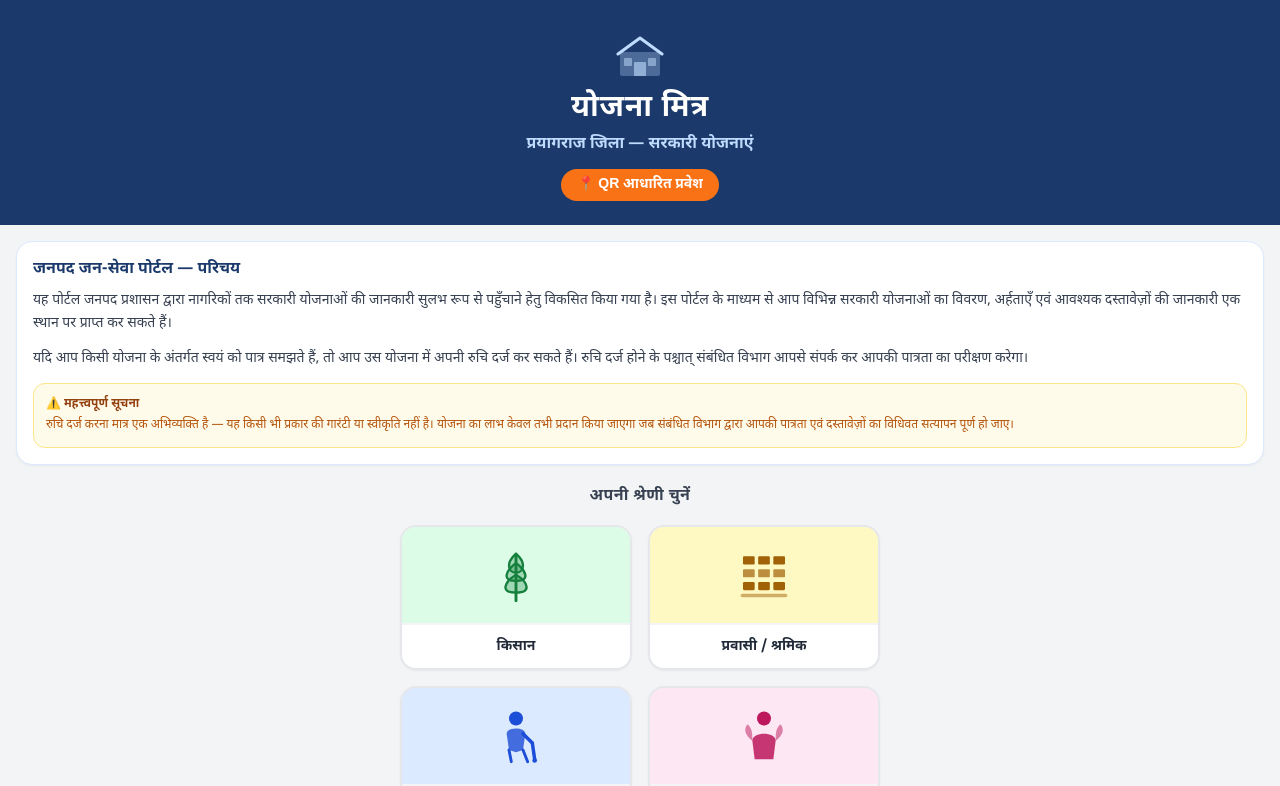
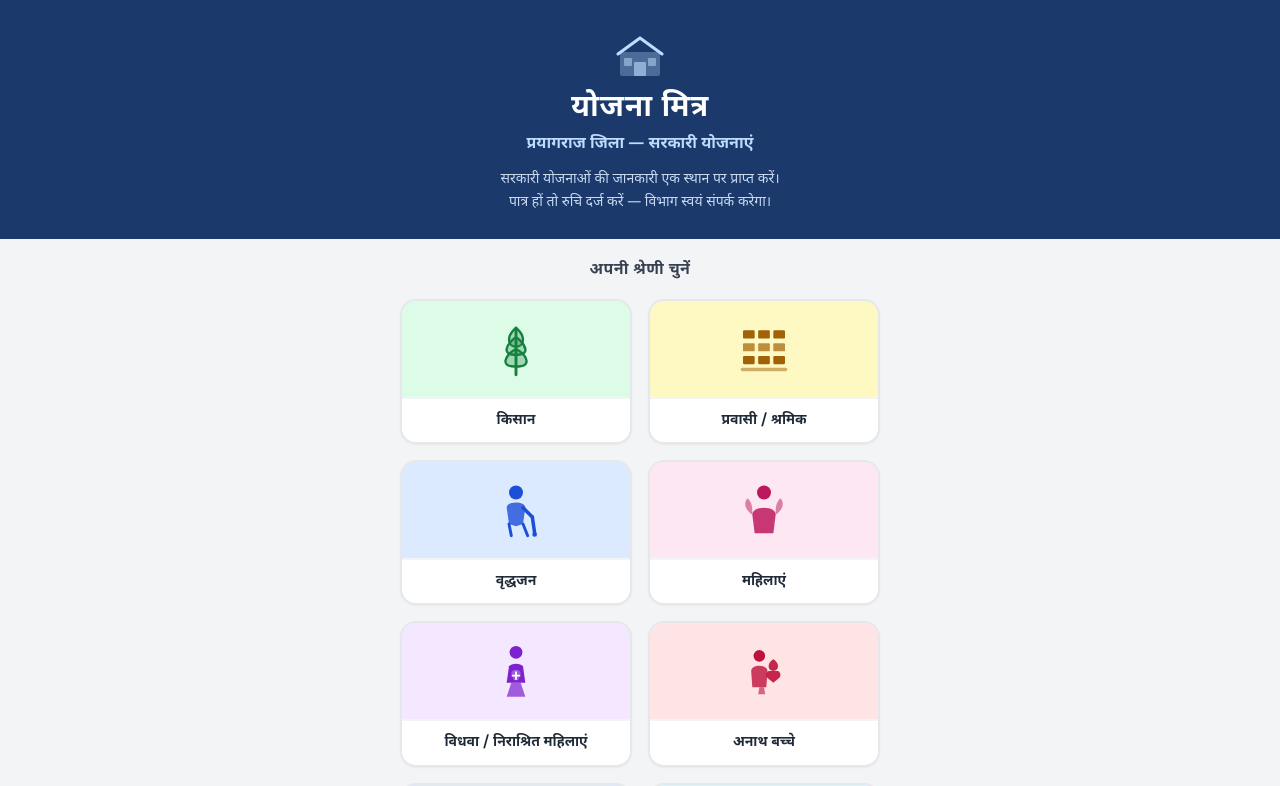
Before and after one commit to dipti-pixel/yojana-portal, a Next.js app: page / in a window 1280 px wide. Shown: the top 786 px of the page. Built offline with nearby package versions, Linux system fonts and the light colour scheme.

Commit message:
Condense intro to 2 lines on blue header, remove QR badge

```diff
--- a/app/page.js
+++ b/app/page.js
@@ -36,26 +36,12 @@ export default function Home() {
         </svg>
         <h1 className="text-3xl font-extrabold leading-snug tracking-wide">योजना मित्र</h1>
         <p className="text-blue-200 text-base mt-1 font-semibold">प्रयागराज जिला — सरकारी योजनाएं</p>
-        <div className="mt-3 inline-flex items-center gap-1.5 bg-orange-500 text-white text-sm px-4 py-1.5 rounded-full font-bold">
-          📍 QR आधारित प्रवेश
-        </div>
-      </div>
-
-      {/* Introduction */}
-      <div className="bg-white mx-4 mt-4 rounded-2xl p-4 shadow-sm border border-blue-100">
-        <h2 className="text-[#1B3A6B] font-extrabold text-base mb-2">जनपद जन-सेवा पोर्टल — परिचय</h2>
-        <p className="text-gray-700 text-sm leading-relaxed mb-3">
-          यह पोर्टल जनपद प्रशासन द्वारा नागरिकों तक सरकारी योजनाओं की जानकारी सुलभ रूप से पहुँचाने हेतु विकसित किया गया है। इस पोर्टल के माध्यम से आप विभिन्न सरकारी योजनाओं का विवरण, अर्हताएँ एवं आवश्यक दस्तावेज़ों की जानकारी एक स्थान पर प्राप्त कर सकते हैं।
+        <p className="text-blue-100 text-sm mt-3 leading-relaxed px-2 opacity-90">
+          सरकारी योजनाओं की जानकारी एक स्थान पर प्राप्त करें।
         </p>
-        <p className="text-gray-700 text-sm leading-relaxed mb-3">
-          यदि आप किसी योजना के अंतर्गत स्वयं को पात्र समझते हैं, तो आप उस योजना में अपनी रुचि दर्ज कर सकते हैं। रुचि दर्ज होने के पश्चात् संबंधित विभाग आपसे संपर्क कर आपकी पात्रता का परीक्षण करेगा।
+        <p className="text-blue-100 text-sm leading-relaxed px-2 opacity-90">
+          पात्र हों तो रुचि दर्ज करें — विभाग स्वयं संपर्क करेगा।
         </p>
-        <div className="bg-amber-50 border border-amber-200 rounded-xl p-3">
-          <p className="text-amber-800 text-xs font-bold mb-1">⚠️ महत्त्वपूर्ण सूचना</p>
-          <p className="text-amber-700 text-xs leading-relaxed">
-            रुचि दर्ज करना मात्र एक अभिव्यक्ति है — यह किसी भी प्रकार की गारंटी या स्वीकृति नहीं है। योजना का लाभ केवल तभी प्रदान किया जाएगा जब संबंधित विभाग द्वारा आपकी पात्रता एवं दस्तावेज़ों का विधिवत सत्यापन पूर्ण हो जाए।
-          </p>
-        </div>
       </div>
 
       {/* Category Grid */}
```
